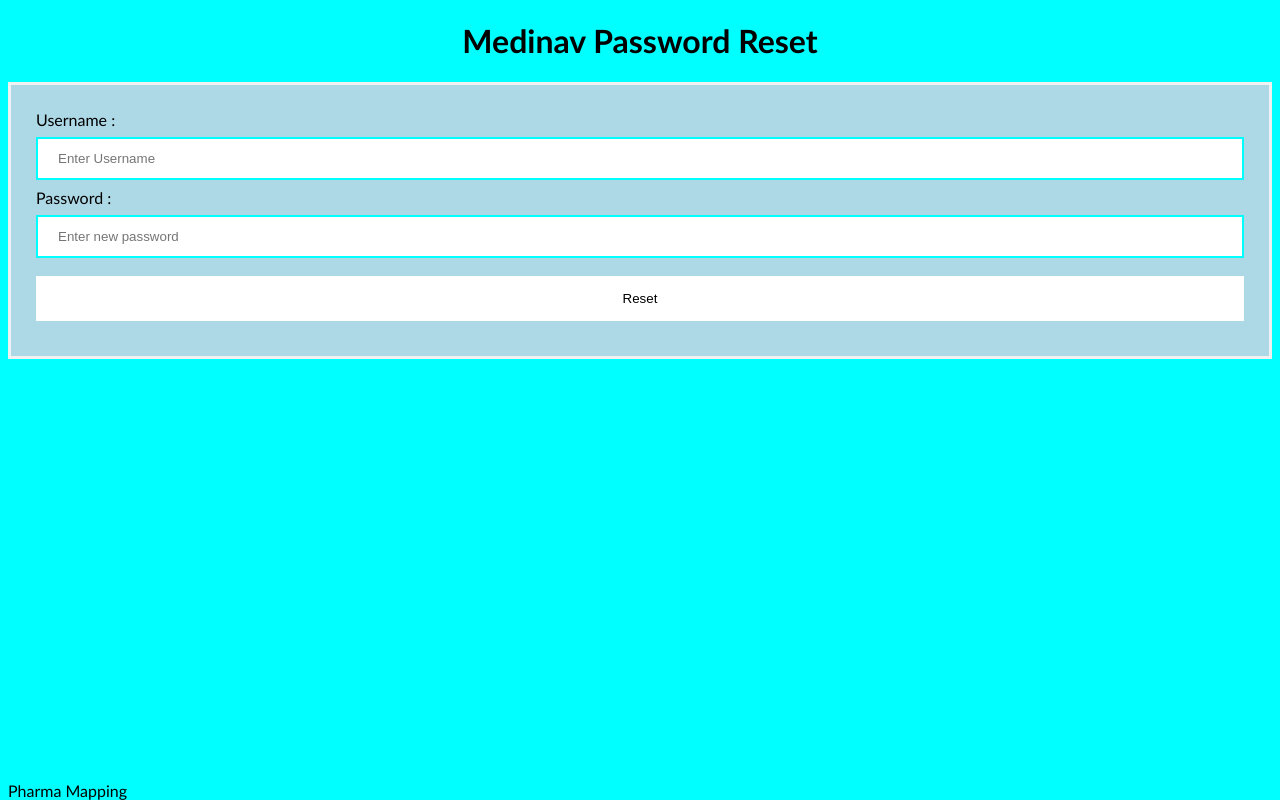
After one commit to ThinkRORBOT/Medinav, a Django app: page /clientnav/forgotpwd/ in a window 1280 px wide. The commit adds this page. Run offline with Django 3.2, Linux system fonts and the light colour scheme.

Commit message:
forgot pwd page and add ingredient name to showmix

```diff
--- /dev/null
+++ b/medinav/clientnav/templates/clientnav/forgotpwd.html
@@ -0,0 +1,30 @@
+<!DOCTYPE html>
+<html>
+  {% load static %}
+<head>
+<meta name="viewport" content="width=device-width, initial-scale=1">
+<title> Password Reset </title>
+<link rel="stylesheet" type="text/css" href="{% static 'css/default.css' %}">
+
+<script src="https://ajax.googleapis.com/ajax/libs/jquery/3.5.1/jquery.min.js"></script>
+<script src="{% static 'js/index.js' %}"></script>
+</head>
+<body>
+    <center> <h1> Medinav Password Reset </h1> </center>
+    <form>
+        <div class="container">
+            <label>Username : </label>
+            <input id="username" type="text" placeholder="Enter Username" name="username">
+            <label>Password : </label>
+            <input id="password" type="password" placeholder="Enter new password" name="password">
+
+            <button type="button" id="reset_button">Reset</button>
+
+        </div>
+    </form>
+</body>
+
+<footer>
+  Pharma Mapping
+</footer>
+</html>
--- a/medinav/clientnav/templates/clientnav/index.html
+++ b/medinav/clientnav/templates/clientnav/index.html
@@ -20,7 +20,7 @@
 
             <button type="button" id="submit_button">Login</button>
 
-            Forgot <a href="#"> password? </a>
+            Forgot <a href="/clientnav/forgotpwd"> password? </a>
         </div>
     </form>
 </body>
--- a/medinav/clientnav/urls.py
+++ b/medinav/clientnav/urls.py
@@ -11,4 +11,5 @@ urlpatterns = [
     path('help/', views.get_help, name='help'),
     path('selectmix/', views.get_selectmix, name='selectmix'),
     path('showmix/', views.get_showmix, name='showmix'),
+    path('forgotpwd/', views.reset_pwd, name='forgotpwd'),
 ]+static(settings.STATIC_URL, document_root=settings.STATIC_ROOT)
--- a/medinav/clientnav/views.py
+++ b/medinav/clientnav/views.py
@@ -7,6 +7,10 @@ import logging
 
 logger = logging.getLogger(__name__)
 # Create your views here.
+
+def reset_pwd(request):
+    return render(request, 'clientnav/forgotpwd.html')
+
 @csrf_exempt
 def index(request):
     if request.method == 'POST':
@@ -42,7 +46,7 @@ def get_selectmix(request):
             return JsonResponse({'status':'200'})
     selectmix = mixedDrugs.objects.all()
     data = {
-        "mixedDrugs": selectmix
+        "mixedDrugs": selectmix,
     }
     return render(request, 'clientnav/selectmix.html', data)
 
@@ -51,7 +55,9 @@ def get_showmix(request):
     if showmix.count() == 0:
         print("show an error page here")
     print(showmix)
+    ingrediantlist = ingrediantList.objects.all()
     data = {
-        "drugIngrediants": showmix
+        "drugIngrediants": showmix,
+        "ingrediantList": ingrediantlist
     }
     return render(request, 'clientnav/showmix.html', data)
```
Also changed, not shown: medinav/clientnav/templates/clientnav/showmix.html (+6 -1 lines).
